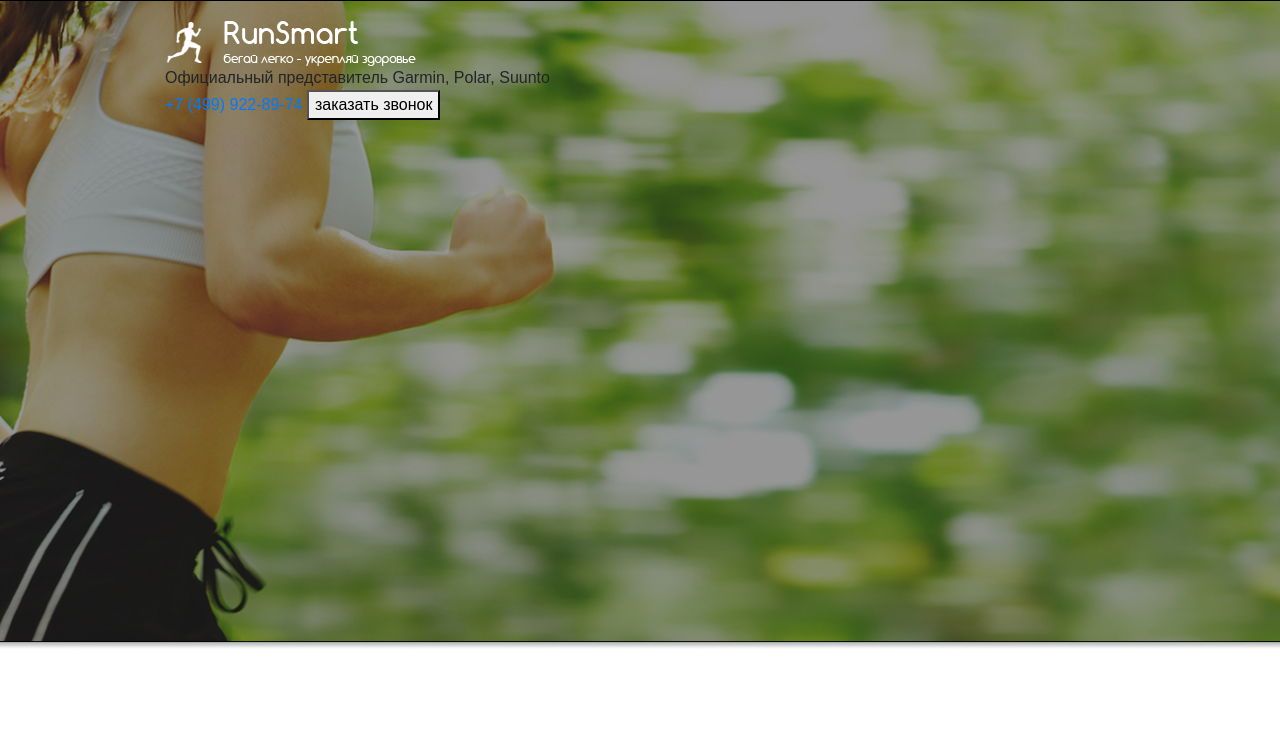
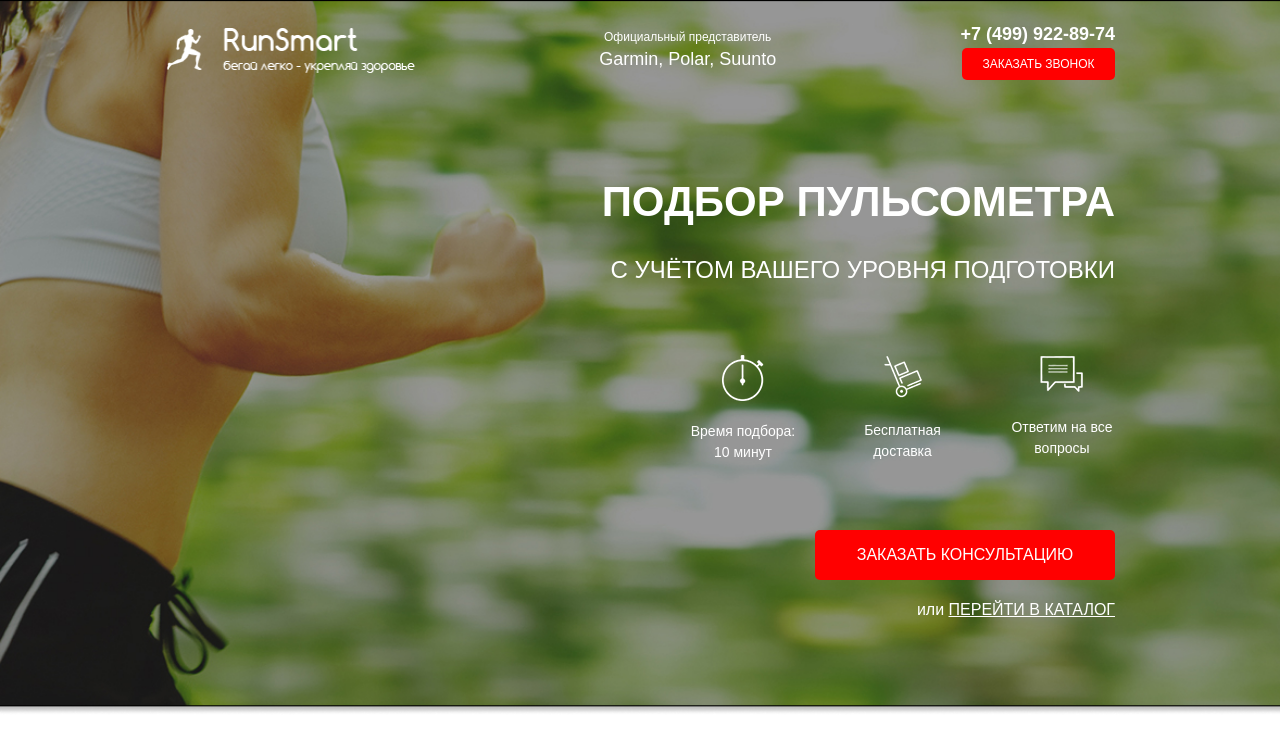
Before and after one commit to Mcsim97/Pulse-, a website: page src/index.html in a window 1280 px wide. Drawn offline with Linux system fonts and the light colour scheme.

Commit message:
promo complete

```diff
--- a/src/index.html
+++ b/src/index.html
@@ -27,7 +27,32 @@
                     <button class="button">заказать звонок</button>
                 </div>
             </header>
+
+            <div class="promo__wrapper">
+                <h1 class="promo__header">Подбор пульсометра</h1>
+                <h2 class="promo__subheader">с учётом Вашего уровня подготовки</h2>
+
+                <div class="promo__icons">
+                    <div class="promo__icon">
+                        <img src="icons/time.png" alt="time">Время подбора: 10 минут
+                    </div>
+                    <div class="promo__icon">
+                        <img src="icons/handcart.png" alt=" handcart">Бесплатная доставка
+                    </div>
+                    <div class="promo__icon">
+                        <img src="icons/messages-64.png" alt="massages">Ответим на все вопросы
+                    </div>
+                </div>
+                <button class="button button__main">
+                    заказать КОНСУЛЬТАЦИЮ
+                </button>
+                <div class="promo__link">или
+                    <a href="#">ПЕРЕЙТИ В КАТАЛОГ</a>
+                </div>
+            </div>
+
         </div>
+
     </div>
 </body>
 
--- /dev/null
+++ b/src/sass/blocks/_buttons.scss
@@ -0,0 +1,17 @@
+.button {
+    width: 153px;
+    height: 32px;
+    background: $main-color;
+    border-radius: 5px;
+    font-weight: 500;
+    font-size: 12px;
+    color: #FFFFFF;
+    border: none;
+    text-transform: uppercase;
+    &__main {
+        width: 300px;
+        height: 50px;
+        font-size: 16px;
+        margin-top: 67px;
+    }
+}
--- /dev/null
+++ b/src/sass/blocks/_header.scss
@@ -0,0 +1,36 @@
+.header {
+    display: flex;
+    justify-content: space-between;
+    align-items: center;
+    &__logo {
+        width: 250px;
+        img {
+            width: 100%;
+        }
+    }
+    &__official {
+        font-weight: 500;
+        font-size: 12px;
+        color: #FFFFFF;
+        text-align: center;
+        span {
+            display: block;
+            font-size: 18px;
+        }
+    }
+    &__phone {
+        display: block;
+        font-weight: 700;
+        font-size: 18px;
+        color: #FFFFFF;
+        &:hover {
+            color: #FFFFFF;
+            text-decoration: none;
+        }
+    }
+    &__contacts {
+        display: flex;
+        flex-direction: column;
+        align-items: flex-end
+    }
+}
--- a/src/sass/blocks/_promo.scss
+++ b/src/sass/blocks/_promo.scss
@@ -1,5 +1,54 @@
 .promo {
     min-height: 650px;
     padding: 21px 0 93px 0;
-    background: url(../../img/bg.jpg) center (center/cover) no-repeat;
+    background: url(../img/bg.jpg) center (center/cover) no-repeat;
+    &__wrapper {
+        display: flex;
+        flex-direction: column;
+        align-items: flex-end;
+        margin-top: 90px;
+    }
+    &__header {
+        font-weight: 700;
+        font-size: 42px;
+        color: #FFFFFF;
+        text-transform: uppercase;
+    }
+    &__subheader {
+        margin-top: 17px;
+        font-weight: 500;
+        font-size: 24px;
+        color: #FFFFFF;
+        text-transform: uppercase;
+        line-height: 24px;
+    }
+    &__icons {
+        margin-top: 65px;
+        width: 425px;
+        display: flex;
+        justify-content: space-between;
+    }
+    &__icon {
+        font-weight: 500;
+        font-size: 14px;
+        width: 106px;
+        text-align: center;
+        color: #FFFFFF;
+        img {
+            display: block;
+            margin: 0 auto;
+            margin-bottom: 20px;
+        }
+    }
+    &__link {
+        margin-top: 18px;
+        color: #FFFFFF;
+        font-weight: 500;
+        font-size: 16px;
+        a {
+            color: #FFFFFF;
+            text-decoration-line: underline;
+            text-transform: uppercase;
+        }
+    }
 }
--- a/src/sass/style.scss
+++ b/src/sass/style.scss
@@ -1,5 +1,5 @@
-@import '../base/variables';
-пге* {
+@import 'base/variables';
+* {
     font-family: 'Museo Sans Cyrl', sans-serif;
 }
 
@@ -9,3 +9,5 @@
 }
 
 @import 'blocks/promo';
+@import 'blocks/header';
+@import 'blocks/buttons';
```
Also changed, not shown: src/css/style.min.css, src/icons/handcart.png (renamed from src/icons/app 08 hand cart 64.png), src/icons/time.png (renamed from src/icons/019_timer_time_stopwatch_2-64.png).
